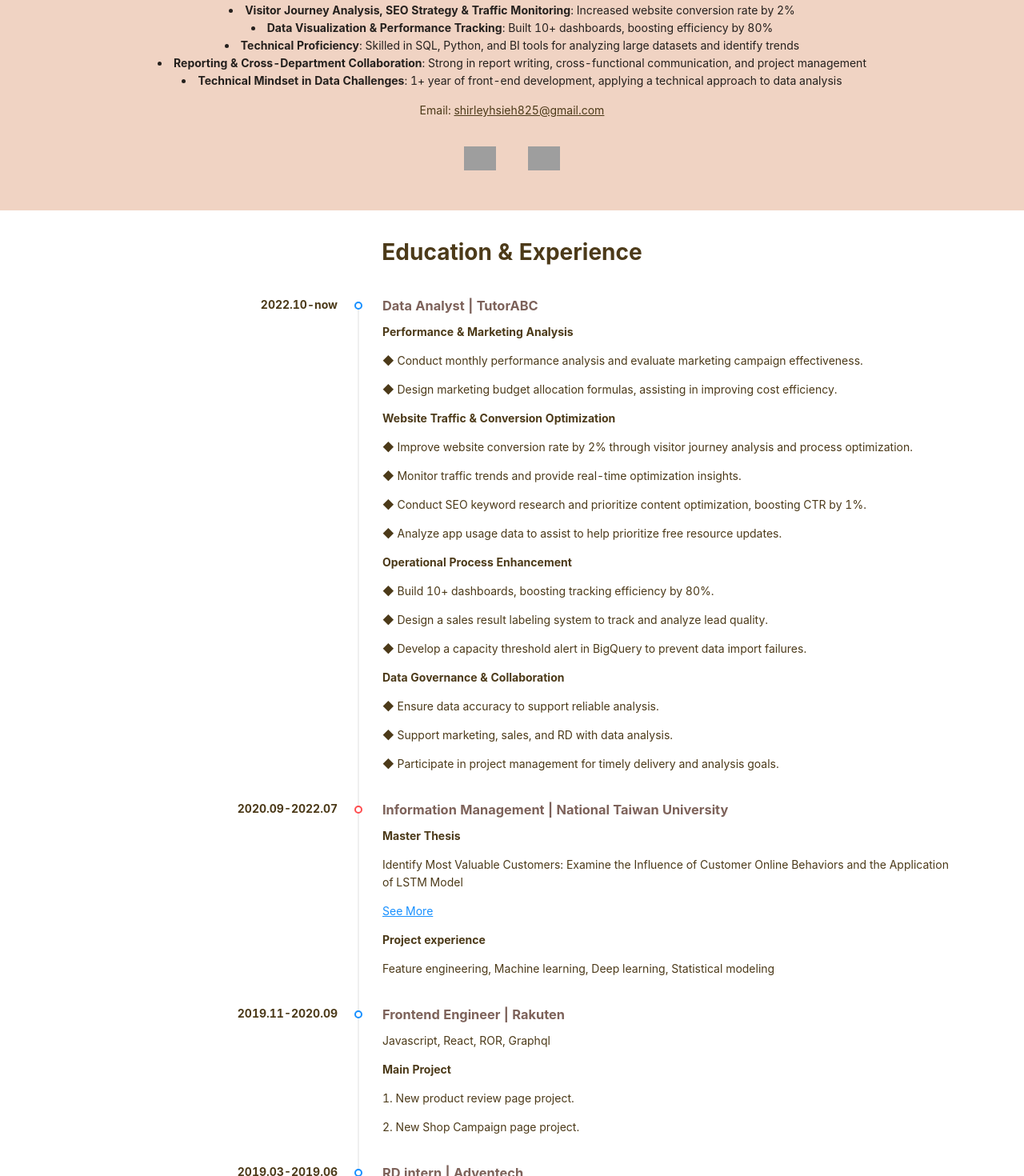
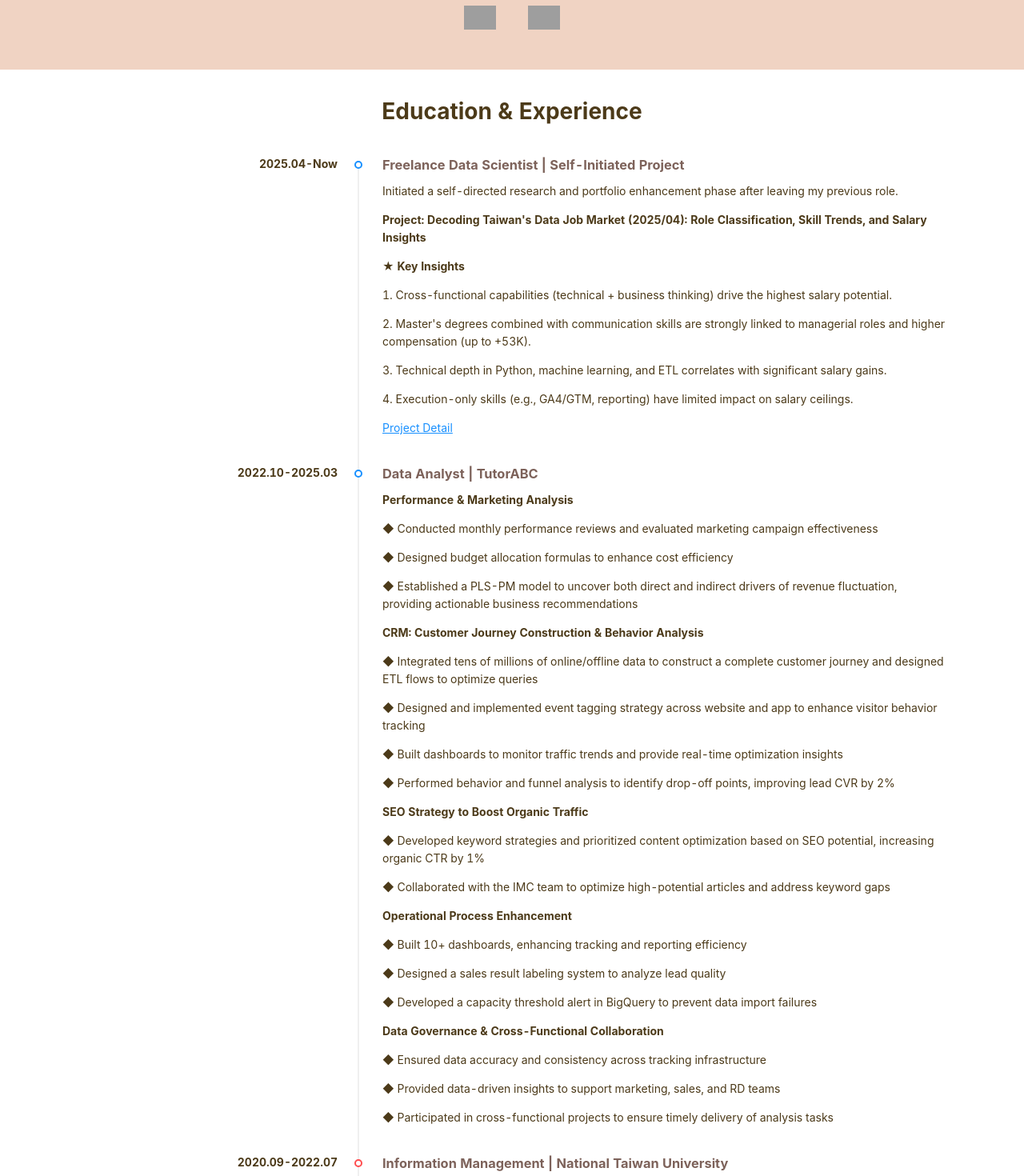
Before and after one commit to HsinShan/Portfolio-Blog, a React (Create React App) app: page / in a window 1280 px wide. Shown: the part 460-1930 px from the top of the page at 80% size. Built offline with nearby package versions, Linux system fonts and the light colour scheme; grey boxes are pictures that could not be loaded.

Commit message:
202504 Update Resume

```diff
--- a/src/components/main/title.js
+++ b/src/components/main/title.js
@@ -10,7 +10,7 @@ const Title = () => {
         <LoadingImg src={meImg} width="180"></LoadingImg>
       </center>
       <h1> Shirley Hsieh </h1>
-      <h3> Data Analyst / Data Scientist</h3>
+      <h3> Data Analyst / Data Scientist / Digital Marketing</h3>
       <p>
         <b>
           Data Analyst with 2+ years of experience in digital marketing data
@@ -31,7 +31,7 @@ const Title = () => {
         <span># Machine Learning</span>
         <span># Software Development</span>
       </div>
-      <div className="about">
+      {/* <div className="about">
         <li>
           <b>Visitor Journey Analysis, SEO Strategy & Traffic Monitoring</b>:
           Increased website conversion rate by 2%
@@ -52,10 +52,10 @@ const Title = () => {
           <b>Technical Mindset in Data Challenges</b>: 1+ year of front-end
           development, applying a technical approach to data analysis
         </li>
-      </div>
-      <p>
+      </div> */}
+      {/* <p>
         Email: <span className="email">shirleyhsieh825@gmail.com</span>
-      </p>
+      </p> */}
       <div class="link">
         <a
           href="https://tw.linkedin.com/in/shirley-hsieh-101397170"
--- a/src/components/main/work.js
+++ b/src/components/main/work.js
@@ -6,50 +6,109 @@ const Work = () => {
   return (
     <div className="work">
       <Timeline mode="left">
-        <Timeline.Item label="2022.10-now" color="blue">
+        <Timeline.Item label="2025.04-Now" color="blue">
+          <h3>Freelance Data Scientist | Self-Initiated Project</h3>
+          <p>
+            Initiated a self-directed research and portfolio enhancement phase
+            after leaving my previous role.
+          </p>
+          <p class="block-title">
+            Project: Decoding Taiwan's Data Job Market (2025/04): Role
+            Classification, Skill Trends, and Salary Insights
+          </p>
+          <p class="block-title">★ Key Insights</p>
+          <p>
+            1. Cross-functional capabilities (technical + business thinking)
+            drive the highest salary potential.
+          </p>
+          <p>
+            2. Master's degrees combined with communication skills are strongly
+            linked to managerial roles and higher compensation (up to +53K).
+          </p>
+          <p>
+            3. Technical depth in Python, machine learning, and ETL correlates
+            with significant salary gains.
+          </p>
+          <p>
+            4. Execution-only skills (e.g., GA4/GTM, reporting) have limited
+            impact on salary ceilings.
+          </p>
+          <p>
+            <Link to="/portfolio-data">Project Detail</Link>
+          </p>
+        </Timeline.Item>
+        <Timeline.Item label="2022.10-2025.03" color="blue">
           <h3>Data Analyst | TutorABC</h3>
           <p class="block-title">Performance & Marketing Analysis</p>
           <p>
-            ◆ Conduct monthly performance analysis and evaluate marketing
-            campaign effectiveness.
+            ◆ Conducted monthly performance reviews and evaluated marketing
+            campaign effectiveness
           </p>
           <p>
-            ◆ Design marketing budget allocation formulas, assisting in
-            improving cost efficiency.
-          </p>
-          <p class="block-title">Website Traffic & Conversion Optimization</p>
-          <p>
-            ◆ Improve website conversion rate by 2% through visitor journey
-            analysis and process optimization.
+            ◆ Designed budget allocation formulas to enhance cost efficiency
           </p>
           <p>
-            ◆ Monitor traffic trends and provide real-time optimization
-            insights.
+            ◆ Established a PLS-PM model to uncover both direct and indirect
+            drivers of revenue fluctuation, providing actionable business
+            recommendations
+          </p>
+
+          <p class="block-title">
+            CRM: Customer Journey Construction & Behavior Analysis
           </p>
           <p>
-            ◆ Conduct SEO keyword research and prioritize content optimization,
-            boosting CTR by 1%.
+            ◆ Integrated tens of millions of online/offline data to construct a
+            complete customer journey and designed ETL flows to optimize queries
           </p>
           <p>
-            ◆ Analyze app usage data to assist to help prioritize free resource
-            updates.
-          </p>
-          <p class="block-title">Operational Process Enhancement</p>
-          <p>◆ Build 10+ dashboards, boosting tracking efficiency by 80%.</p>
-          <p>
-            ◆ Design a sales result labeling system to track and analyze lead
-            quality.
+            ◆ Designed and implemented event tagging strategy across website and
+            app to enhance visitor behavior tracking
           </p>
           <p>
-            ◆ Develop a capacity threshold alert in BigQuery to prevent data
-            import failures.
+            ◆ Built dashboards to monitor traffic trends and provide real-time
+            optimization insights
           </p>
-          <p class="block-title">Data Governance & Collaboration</p>
-          <p>◆ Ensure data accuracy to support reliable analysis.</p>
-          <p>◆ Support marketing, sales, and RD with data analysis.</p>
           <p>
-            ◆ Participate in project management for timely delivery and analysis
-            goals.
+            ◆ Performed behavior and funnel analysis to identify drop-off
+            points, improving lead CVR by 2%
+          </p>
+
+          <p class="block-title">SEO Strategy to Boost Organic Traffic</p>
+          <p>
+            ◆ Developed keyword strategies and prioritized content optimization
+            based on SEO potential, increasing organic CTR by 1%
+          </p>
+          <p>
+            ◆ Collaborated with the IMC team to optimize high-potential articles
+            and address keyword gaps
+          </p>
+
+          <p class="block-title">Operational Process Enhancement</p>
+          <p>
+            ◆ Built 10+ dashboards, enhancing tracking and reporting efficiency
+          </p>
+          <p>
+            ◆ Designed a sales result labeling system to analyze lead quality
+          </p>
+          <p>
+            ◆ Developed a capacity threshold alert in BigQuery to prevent data
+            import failures
+          </p>
+
+          <p class="block-title">
+            Data Governance & Cross-Functional Collaboration
+          </p>
+          <p>
+            ◆ Ensured data accuracy and consistency across tracking
+            infrastructure
+          </p>
+          <p>
+            ◆ Provided data-driven insights to support marketing, sales, and RD
+            teams
+          </p>
+          <p>
+            ◆ Participated in cross-functional projects to ensure timely
+            delivery of analysis tasks
           </p>
         </Timeline.Item>
         <Timeline.Item label="2020.09-2022.07" color="red">
```
